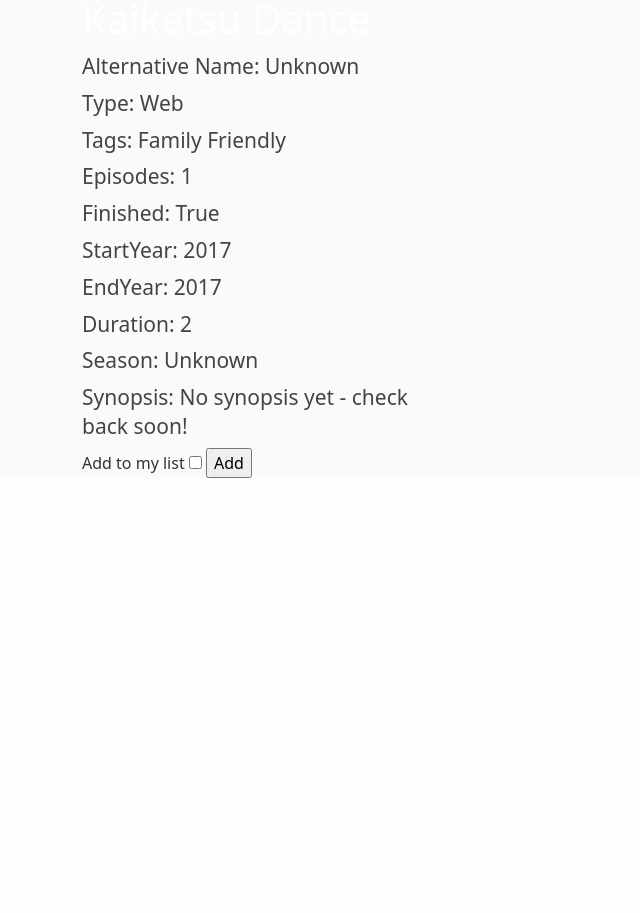
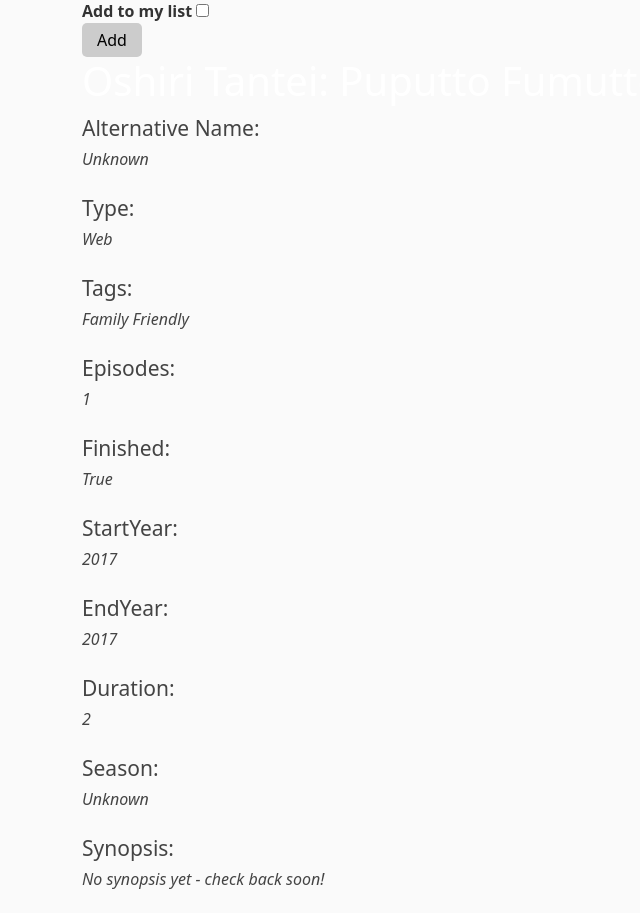
Before and after one commit to XiaohuangMeow/AnimeGuru, a Django app: page /1/ in a window 1280 px wide. Shown: the part 381-1294 px from the top of the page, without its empty margins (0-640 px from the left). Before the commit the page ends 859 px from the top, so only its background shows below. Run offline with Django 3.2, Linux system fonts and the light colour scheme; a user stored in the database is signed in; data comes from the database, SQL or seed files in the repository; both versions use the stored data as it was after the commit; some libraries are stand-ins or nearby versions.

Commit message:
change front end presentation

```diff
--- a/anime_recommend/static/anime_recommend/main.css
+++ b/anime_recommend/static/anime_recommend/main.css
@@ -93,3 +93,23 @@ a.article-title:hover {
   padding: 8px 16px;
   text-decoration: none;
 }
+
+input[type=text] {
+    padding:5px;
+    border:2px solid #ccc;
+    -webkit-border-radius: 5px;
+    border-radius: 5px;
+}
+
+input[type=text]:focus {
+    border-color:#333;
+}
+
+input[type=submit] {
+    padding:5px 15px;
+    background:#ccc;
+    border:0 none;
+    cursor:pointer;
+    -webkit-border-radius: 5px;
+    border-radius: 5px;
+}
--- a/anime_recommend/templates/anime_recommend/base.html
+++ b/anime_recommend/templates/anime_recommend/base.html
@@ -27,7 +27,7 @@
                 <div class="collapse navbar-collapse" id="navbarToggle">
                     <div class="navbar-nav mr-auto">
                         <a class="nav-item nav-link" href="{% url 'index' %}">Home</a>
-                        <a class="nav-item nav-link" href="{% url 'info' %}">People</a>
+                        <a class="nav-item nav-link" href="{% url 'info' %}">Contact Us</a>
                     </div>
 
                 </div>
--- a/anime_recommend/templates/anime_recommend/detail.html
+++ b/anime_recommend/templates/anime_recommend/detail.html
@@ -4,27 +4,10 @@
 <div class="container-fluid col-sm-offset-1"></div>
     <div class="col-sm-2 col-md-2">
             <a href="{% url 'index' %}">
-                <img src="{{ anime.picture.url}}" width="200" height="200" class="img-responsive"
+                <img src="{{ anime.picture.url}}" class="img-responsive"
                     style="border-radius: 22px 22px 22px 22px;">
             </a>
             <!-- <h5>{{movie.genre}}</h5> -->
-        </div>
-    </div>
-
-    <div class="col-sm-offset-1 col-sm-4 col-md-4">
-        <h1 style="color:#fff">{{anime.Name}}</h1>
-        <h4><small>Alternative Name: {{anime.Alternative_Name}}</small></h4>
-        <h4><small>Type: {{anime.Type}}</small></h4>
-        <h4><small>Tags: {{anime.Tags}}</small></h4>
-        <h4><small>Episodes: {{anime.Episodes}}</small></h4>
-        <h4><small>Finished: {{anime.Finished}}</small></h4>
-        <h4><small>StartYear: {{anime.StartYear}}</small></h4>
-        <h4><small>EndYear: {{anime.EndYear}}</small></h4>
-        <h4><small>Duration: {{anime.Duration}}</small></h4>
-        <h4><small>Season: {{anime.Season}}</small></h4>
-        <h4><small>Synopsis: {{anime.Synopsis}}</small></h4>
-
-        <div class="col-sm-offset-0 col-sm-8">
             <form class="form-horizontal" role="search" method="post" action="{% url 'detail' anime.id %}">
                 {% csrf_token %}
                 <div class="form-group">
@@ -32,7 +15,7 @@
                         <div class="row">
                             <div class="col-lg-14">
                                 <div class="star-rating">
-                                    <span>Add to my list </span>
+                                    <strong><span> Add to my list </span></strong>
 
                                     {% if watch %}
                                     <input type="checkbox" name="watch" checked>
@@ -49,7 +32,58 @@
                     </div>
                 </div>
             </form>
-        </div>
     </div>
+
+        <h1 style="color:#fff">{{anime.Name}}</h1>
+
+        <h4><small>Alternative Name:</small></h4>
+        <h6>
+            <p><i>{{anime.Alternative_Name}}</i></p>
+        </h6>
+
+        <h4><small>Type:</small></h4>
+        <h6>
+            <p><i>{{anime.Type}}</i></p>
+        </h6>
+
+        <h4><small>Tags:</small></h4>
+        <h6>
+            <p><i>{{anime.Tags}}</i></p>
+        </h6>
+
+        <h4><small>Episodes:</small></h4>
+        <h6>
+            <p><i>{{anime.Episodes}}</i></p>
+        </h6>
+
+        <h4><small>Finished:</small></h4>
+        <h6>
+            <p><i>{{anime.Finished}}</i></p>
+        </h6>
+
+        <h4><small>StartYear:</small></h4>
+        <h6>
+            <p><i>{{anime.StartYear}}</i></p>
+        </h6>
+
+        <h4><small>EndYear:</small></h4>
+        <h6>
+            <p><i>{{anime.EndYear}}</i></p>
+        </h6>
+
+        <h4><small>Duration:</small></h4>
+        <h6>
+            <p><i>{{anime.Duration}}</i></p>
+        </h6>
+
+        <h4><small>Season:</small></h4>
+        <h6>
+            <p><i>{{anime.Season}}</i></p>
+        </h6>
+
+        <h4><small>Synopsis:</small></h4>
+        <h6>
+            <p><i>{{anime.Synopsis}}</i></p>
+        </h6>
 </div>
 {% endblock content %}
--- a/anime_recommend/templates/anime_recommend/profile.html
+++ b/anime_recommend/templates/anime_recommend/profile.html
@@ -18,9 +18,9 @@
             {% for anime in animes %}
             <div class="col-sm-2 col-md-2 ">
                 <div class="thumbnail">
-                    <h4>{{anime.Name}}</h4>
+                    <h6>{{anime.Name}}</h6>
                     <a href="{% url 'detail' anime.id %}">
-                        <img src="{{ anime.picture.url}}" class="img-responsive">
+                        <img src="{{ anime.picture.url}}"  width="200" height="200" class="img-responsive" style="border-radius: 22px 22px 22px 22px;">
                     </a>
                 </div>
             </div>
--- a/anime_recommend/templates/anime_recommend/recommend.html
+++ b/anime_recommend/templates/anime_recommend/recommend.html
@@ -3,6 +3,12 @@
     {% if animes %}
         <div class="container-fluid">
             <h2>Recommendations for you</h2>
+        </div>
+        <hr>
+        <br>
+    {% else %}
+        <div class="container-fluid">
+            <h2>Tell us your preference!</h2>
         </div>
         <hr>
         <br>
```
Also changed, not shown: db.sqlite3.
